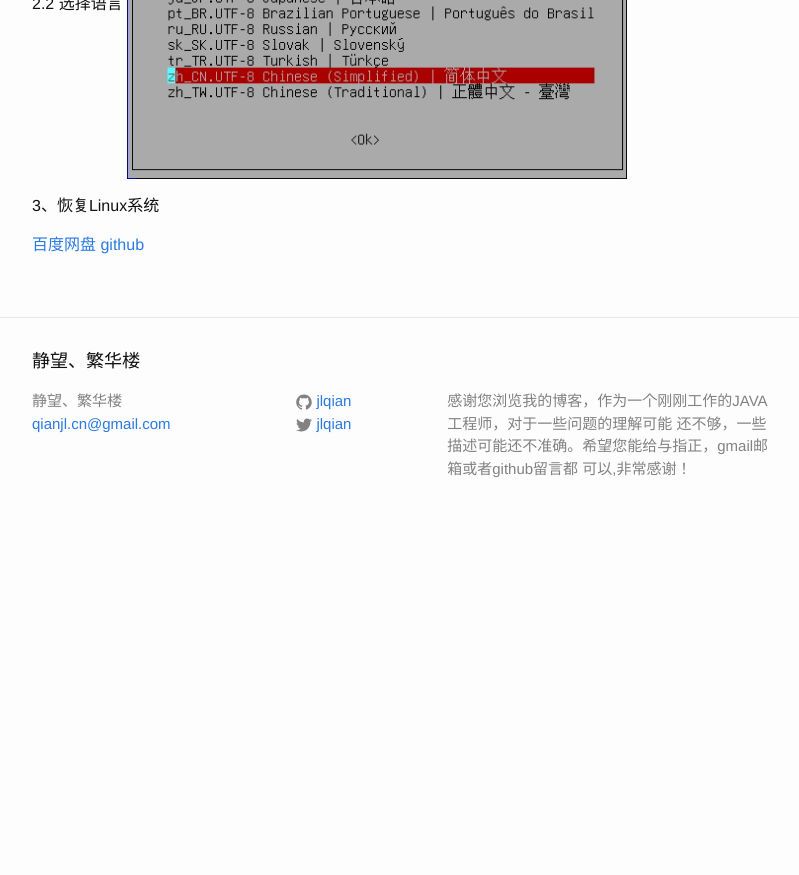
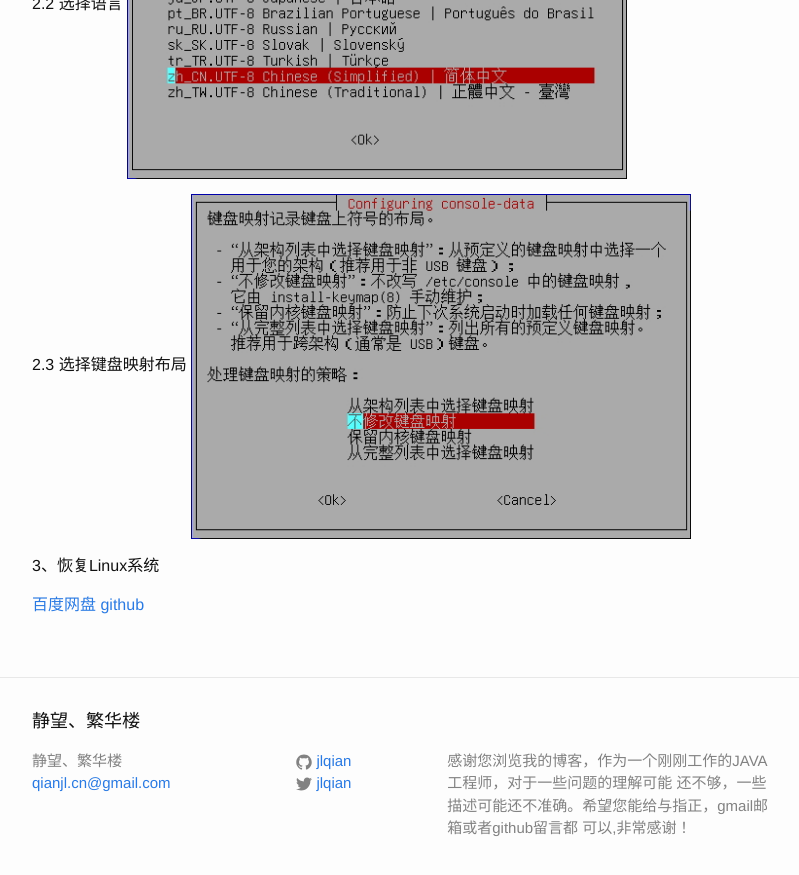
Before and after one commit to jlqian/blog_back, a Jekyll site: the page built from _posts/2016-04-02-ghost-linux-system.markdown, in a window 1280 px wide and 900 px high, scrolled down 1680 px. Shown: the top 875 px of the window, without its empty margins (238-1037 px from the left). Built offline with Jekyll 4.4.1, drawn with Linux system fonts in a browser that asks for light colours; before the commit the page ends 2220 px from its top, so only the background shows below that.

Commit message:
键盘布局

```diff
--- a/_posts/2016-04-02-ghost-linux-system.markdown
+++ b/_posts/2016-04-02-ghost-linux-system.markdown
@@ -39,11 +39,13 @@ clonezilla-live-2.4.5-23-amd64.iso clonezilla-live-20160210-wily-amd64.iso 区
 2、克隆Linux系统
 
 2.1 进入BIOS，选择U盘启动进入Clonezilla
-	<img src="/img/Clonezilla-1.jpg" />
+<img src="/img/Clonezilla-1.jpg" />
 
 2.2 选择语言
-	<img src="/img/Clonezilla-2.jpg" />
+<img src="/img/Clonezilla-2.jpg" />
 
+2.3 选择键盘映射布局
+<img src="/img/Clonezilla-3.jpg" />
 
 3、恢复Linux系统
 
```
Also changed, not shown: img/Clonezilla-3.jpg (added).
